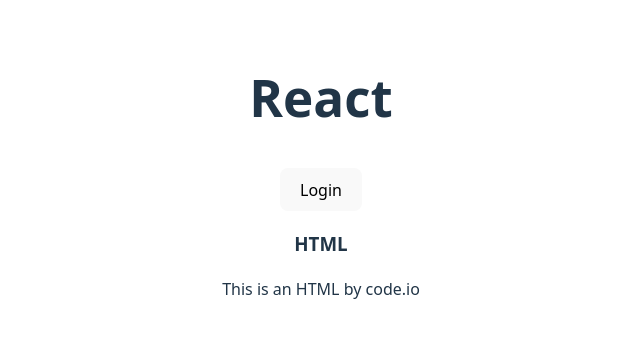
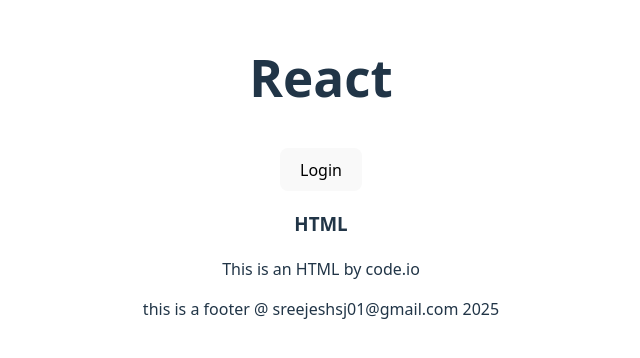
Before and after one commit to sreejeshsj/React-tutorial, a React (Vite) app: page / in a window 1280 px wide. Shown: the part 228-586 px from the top of the page, without its empty margins (319-959 px from the left). Built offline with nearby package versions, Linux system fonts and the light colour scheme.

Commit message:
Components Introduction

```diff
--- a/src/App.jsx
+++ b/src/App.jsx
@@ -2,7 +2,7 @@
 import './App.css'
 import Navbar from './Navbar'
 import Course from './Course'
-
+import Footer from './footer'
 function App() {
   const [count, setCount] = useState(0)
 
@@ -10,6 +10,7 @@
     <>
      <Navbar/>
      <Course/>
+     <Footer/>
     </>
   )
 }
--- /dev/null
+++ b/src/Footer.jsx
@@ -0,0 +1,11 @@
+import React from 'react'
+
+function Footer() {
+  return (
+    <footer>
+       <p>this is a footer @ sreejeshsj01@gmail.com 2025</p>
+    </footer>
+  )
+}
+
+export default Footer
```
